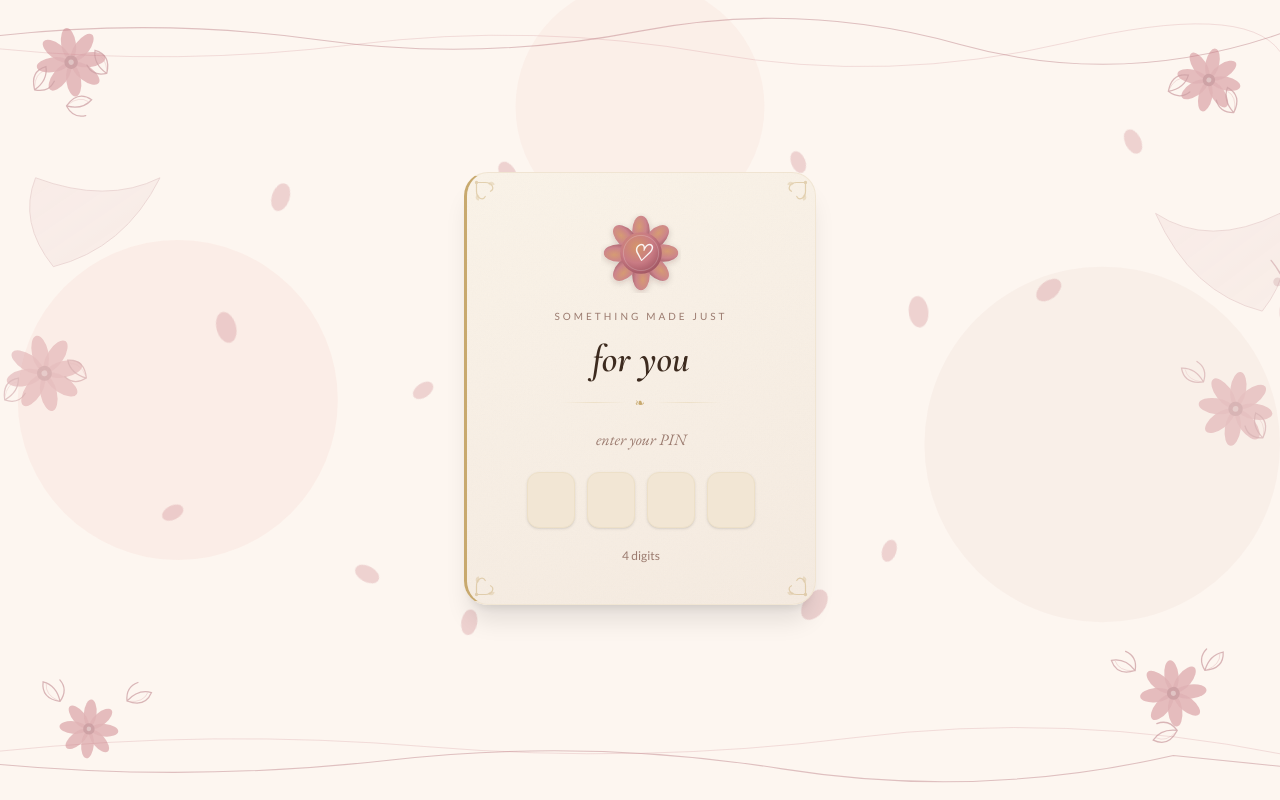
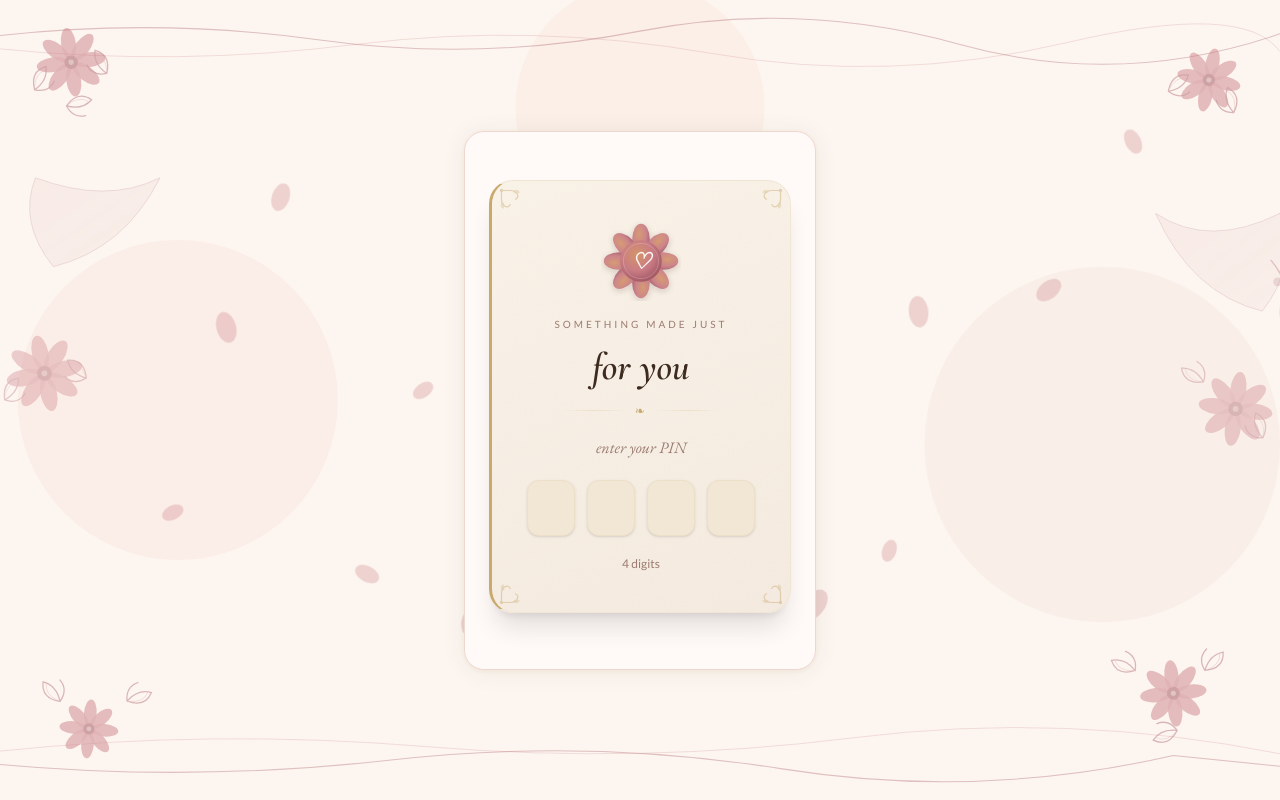
Before and after one commit to roja-projects-only/Personal-Letter-Archive, a React (Vite) app in the folder frontend/: page / in a window 1280 px wide. Built offline with nearby package versions, Linux system fonts and the light colour scheme.

Commit message:
chores: none

```diff
--- a/frontend/src/index.css
+++ b/frontend/src/index.css
@@ -307,3 +307,14 @@
 .paper-card-ribbon {
   border-left: 3px solid var(--gold);
 }
+
+/* Main content surface — separates page from decorative background */
+.page-panel {
+  background-color: var(--card);
+  border: 1px solid var(--border);
+  border-radius: 1.25rem;
+  padding: 1.5rem 1.5rem 2rem;
+  box-shadow:
+    0 2px 24px rgba(61, 43, 31, 0.07),
+    0 1px 4px rgba(200, 169, 110, 0.1);
+}
```
